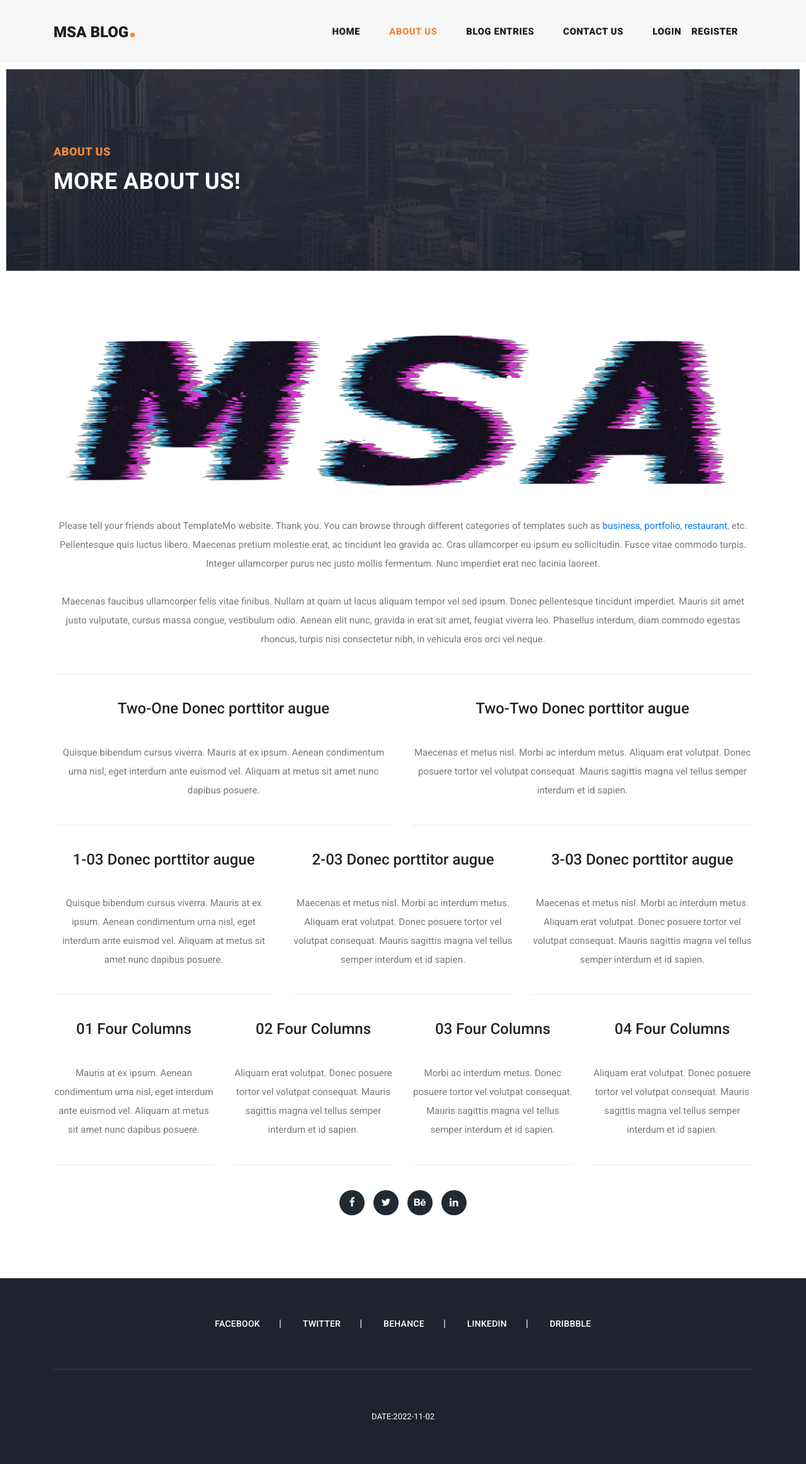
After one commit to MSA2001/MsaBlog, a Django app: page /articles/about in a window 1280 px wide. The commit adds this page. Shown: the whole page at 63% size. Run offline with Django 4.2, Linux system fonts and the light colour scheme; some libraries are stand-ins or nearby versions.

Commit message:
templates updated

```diff
--- a/accounts/urls.py
+++ b/accounts/urls.py
@@ -1,7 +1,7 @@
 from django.urls import path
 from . import views
 
-app_name='accounts'
+app_name = 'accounts'
 urlpatterns = [
     path("login", views.user_login, name='login'),
     path('logout', views.user_logout, name='logout'),
--- /dev/null
+++ b/blog/templates/blog/about.html
@@ -0,0 +1,172 @@
+
+{% extends "base.html" %}
+{% load static %}
+
+{% block title %}  About {% endblock %}
+{% block content %}
+
+
+  <body>
+
+    <!-- ***** Preloader Start ***** -->
+    <div id="preloader">
+        <div class="jumper">
+            <div></div>
+            <div></div>
+            <div></div>
+        </div>
+    </div>
+    <!-- ***** Preloader End ***** -->
+
+    <!-- Header -->
+    <header class="">
+      <nav class="navbar navbar-expand-lg">
+        <div class="container">
+          <a class="navbar-brand" href="{% url 'home:home' %}"><h2>MSA Blog<em>.</em></h2></a>
+          <button class="navbar-toggler" type="button" data-toggle="collapse" data-target="#navbarResponsive" aria-controls="navbarResponsive" aria-expanded="false" aria-label="Toggle navigation">
+            <span class="navbar-toggler-icon"></span>
+          </button>
+          <div class="collapse navbar-collapse" id="navbarResponsive">
+            <ul class="navbar-nav ml-auto">
+              <li class="nav-item">
+                <a class="nav-link" href="{% url 'home:home' %}">Home
+                  <span class="sr-only">(current)</span>
+                </a>
+              </li>
+              <li class="nav-item active">
+                <a class="nav-link" href="{% url 'blog:about' %}">About Us</a>
+              </li>
+              <li class="nav-item">
+                <a class="nav-link" href="{% url 'blog:articles_list' %}">Blog Entries</a>
+              </li>
+
+              <li class="nav-item">
+                <a class="nav-link" href="{% url 'blog:contact_us' %}">Contact Us</a>
+              </li>
+                <li class="nav-item">
+              {% if request.user.is_authenticated %}
+                {% if request.user.first_name %}
+                <div class="d-flex">
+                  <a class="nav-link" href="{% url 'accounts:edit' %}">{{ request.user.first_name }}  </a>
+                {% else %}
+                 <div class="d-flex">
+                  <a class="nav-link" href="{% url 'accounts:edit' %}">{{ request.user.username }}  </a>
+                {% endif %}
+                {% if user.profile.image %}
+                <span>
+                    <img src="{{ user.profile.image.url }}" width='33px' height='33px' style='border-radius:70%' >
+                </span>
+                {% else %}
+                    <img src="{% static 'accounts\images\noprofile.jpg' %}" width='33px' height='33px' style='border-radius:70%' >
+
+                {% endif %}
+                <a class="nav-link" href="{% url 'accounts:logout' %}">  Logout</a>
+                  </div>
+              {% else %}
+              <div class="d-flex">
+              <a class="nav-link" href="{% url 'accounts:login' %}">Login  </a>
+
+              <a class="nav-link" href="{% url 'accounts:register' %}">  Register</a>
+              {% endif %}
+              </div>
+            </li>
+            </ul>
+          </div>
+        </div>
+      </nav>
+    </header>
+
+    <!-- Page Content -->
+    <!-- Banner Starts Here -->
+    <div class="heading-page header-text">
+      <section class="page-heading">
+        <div class="container">
+          <div class="row">
+            <div class="col-lg-12">
+              <div class="text-content">
+                <h4>About Us</h4>
+                <h2>more about us!</h2>
+              </div>
+            </div>
+          </div>
+        </div>
+      </section>
+    </div>
+
+    <!-- Banner Ends Here -->
+
+
+    <section class="about-us">
+      <div class="container">
+
+        <div class="row">
+          <div class="col-lg-12">
+            <img src="{% static 'home/images/msapic.png' %}" alt="" width="450px" height="250px" >
+            <p>Please tell your friends about TemplateMo website. Thank you. You can browse through different categories of templates such as <a rel="nofollow" href="https://templatemo.com/tag/business" target="_parent">business</a>, <a rel="nofollow" href="https://templatemo.com/tag/portfolio" target="_parent">portfolio</a>, <a rel="nofollow" href="https://templatemo.com/tag/restaurant" target="_parent">restaurant</a>, etc. Pellentesque quis luctus libero. Maecenas pretium molestie erat, ac tincidunt leo gravida ac. Cras ullamcorper eu ipsum eu sollicitudin. Fusce vitae commodo turpis. Integer ullamcorper purus nec justo mollis fermentum. Nunc imperdiet erat nec lacinia laoreet. <br><br>Maecenas faucibus ullamcorper felis vitae finibus. Nullam at quam ut lacus aliquam tempor vel sed ipsum. Donec pellentesque tincidunt imperdiet. Mauris sit amet justo vulputate, cursus massa congue, vestibulum odio. Aenean elit nunc, gravida in erat sit amet, feugiat viverra leo. Phasellus interdum, diam commodo egestas rhoncus, turpis nisi consectetur nibh, in vehicula eros orci vel neque.</p>
+          </div>
+        </div>
+
+        <div class="row">
+          <div class="col-lg-6">
+          <h4>Two-One Donec porttitor augue</h4>
+          	<p>Quisque bibendum cursus viverra. Mauris at ex ipsum. Aenean condimentum urna nisl, eget interdum ante euismod vel. Aliquam at metus sit amet nunc dapibus posuere.</p>
+          </div>
+          <div class="col-lg-6">
+          <h4>Two-Two Donec porttitor augue</h4>
+          	<p>Maecenas et metus nisl. Morbi ac interdum metus. Aliquam erat volutpat. Donec posuere tortor vel volutpat consequat. Mauris sagittis magna vel tellus semper interdum et id sapien.</p>
+          </div>
+        </div>
+
+        <div class="row">
+          <div class="col-lg-4 col-md-6">
+          <h4>1-03 Donec porttitor augue</h4>
+          	<p>Quisque bibendum cursus viverra. Mauris at ex ipsum. Aenean condimentum urna nisl, eget interdum ante euismod vel. Aliquam at metus sit amet nunc dapibus posuere.</p>
+          </div>
+          <div class="col-lg-4 col-md-6">
+          <h4>2-03 Donec porttitor augue</h4>
+          	<p>Maecenas et metus nisl. Morbi ac interdum metus. Aliquam erat volutpat. Donec posuere tortor vel volutpat consequat. Mauris sagittis magna vel tellus semper interdum et id sapien.</p>
+          </div>
+          <div class="col-lg-4">
+          <h4>3-03 Donec porttitor augue</h4>
+          	<p>Maecenas et metus nisl. Morbi ac interdum metus. Aliquam erat volutpat. Donec posuere tortor vel volutpat consequat. Mauris sagittis magna vel tellus semper interdum et id sapien.</p>
+          </div>
+        </div>
+
+
+        <div class="row">
+          <div class="col-lg-3 col-md-6">
+          <h4>01 Four Columns</h4>
+          	<p>Mauris at ex ipsum. Aenean condimentum urna nisl, eget interdum ante euismod vel. Aliquam at metus sit amet nunc dapibus posuere.</p>
+          </div>
+          <div class="col-lg-3 col-md-6">
+          <h4>02 Four Columns</h4>
+          	<p>Aliquam erat volutpat. Donec posuere tortor vel volutpat consequat. Mauris sagittis magna vel tellus semper interdum et id sapien.</p>
+          </div>
+          <div class="col-lg-3 col-md-6">
+          <h4>03 Four Columns</h4>
+          	<p>Morbi ac interdum metus. Donec posuere tortor vel volutpat consequat. Mauris sagittis magna vel tellus semper interdum et id sapien.</p>
+          </div>
+          <div class="col-lg-3 col-md-6">
+          <h4>04 Four Columns</h4>
+          	<p>Aliquam erat volutpat. Donec posuere tortor vel volutpat consequat. Mauris sagittis magna vel tellus semper interdum et id sapien.</p>
+          </div>
+        </div>
+
+        <div class="row">
+          <div class="col-lg-12">
+            <ul class="social-icons">
+              <li><a href="#"><i class="fa fa-facebook"></i></a></li>
+              <li><a href="#"><i class="fa fa-twitter"></i></a></li>
+              <li><a href="#"><i class="fa fa-behance"></i></a></li>
+              <li><a href="#"><i class="fa fa-linkedin"></i></a></li>
+            </ul>
+          </div>
+        </div>
+
+
+      </div>
+    </section>
+
+
+
+{% endblock %}
--- a/blog/urls.py
+++ b/blog/urls.py
@@ -2,15 +2,14 @@ from django.urls import path
 from . import views
 
 
-app_name='blog'
+app_name = 'blog'
 urlpatterns = [
-    path('detail/<slug:slug>',views.post_detail, name='detail'),
-    path('list',views.articles_list,name='articles_list'),
-    path('category/<int:pk>',views.category_detail,name='category_detail'),
-    path('search/',views.search,name='search_articles'),
-    path('contact',views.contact_us,name='contact_us'),
-
-
+    path('detail/<slug:slug>', views.post_detail, name='detail'),
+    path('list', views.articles_list, name='articles_list'),
+    path('category/<int:pk>', views.category_detail, name='category_detail'),
+    path('search/', views.search, name='search_articles'),
+    path('contact', views.contact_us, name='contact_us'),
+    path('about', views.About, name='about'),
 
 
 ]
--- a/blog/views.py
+++ b/blog/views.py
@@ -59,3 +59,6 @@ def contact_us(request):
     else:
         form = MessageForm
     return render(request, 'blog/contact_us.html', {'form': form})
+
+def About(request):
+    return render(request, 'blog/about.html')
```
Also changed, not shown: accounts/templates/accounts/edit.html (+31 -5 lines), blog/templates/blog/article_detail.html (+30 -5 lines), blog/templates/blog/articles_list.html (+29 -4 lines), blog/templates/blog/contact_us.html (+31 -14 lines), home/templates/home/index.html (+5 -5 lines), db.sqlite3, static/home/images/msapic.png (added).
